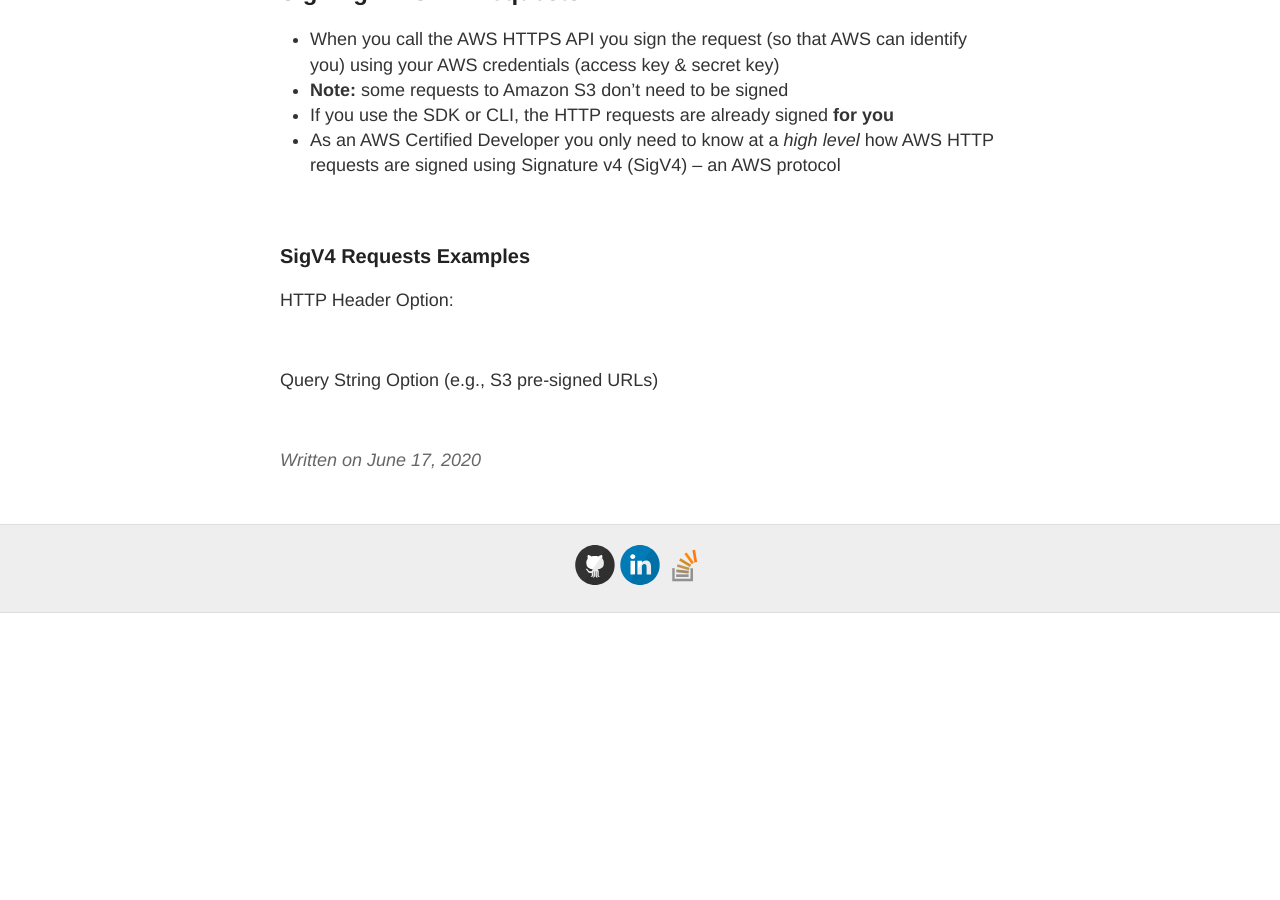
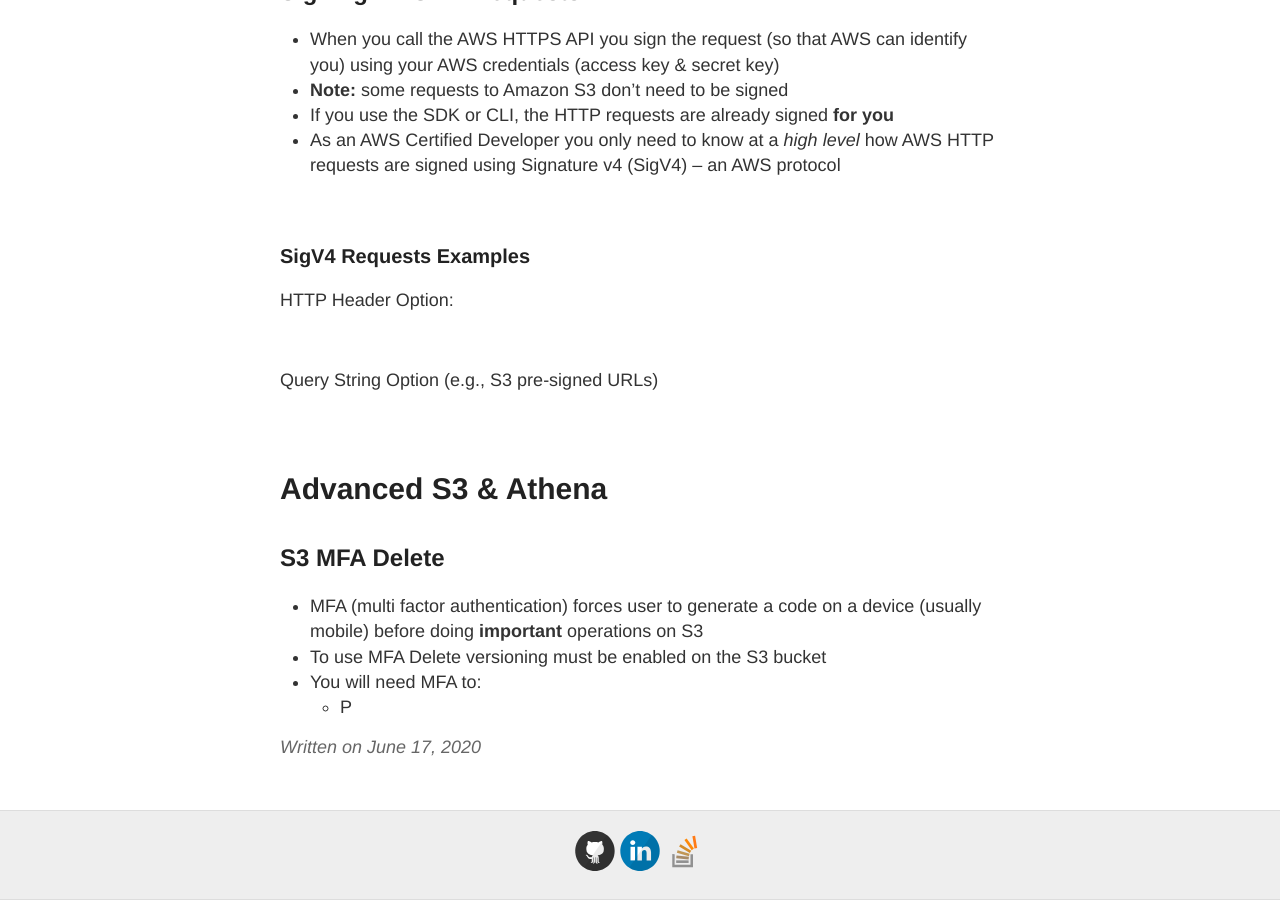
Before and after one commit to gutucristian/gutucristian.github.io, a Jekyll site: the page built from _posts/2020-06-17-Amazon-Web-Services-(AWS).md, in a window 1280 px wide and 900 px high, scrolled down 70610 px. Built offline with Jekyll 4.4.1, drawn with Linux system fonts in a browser that asks for light colours; our own code applies the rules of GitHub Pages for plain Markdown files; before the commit the page ends 71223 px from its top, so only the background shows below that.

Commit message:
Update 2020-06-17-Amazon-Web-Services-(AWS).md

```diff
--- a/_posts/2020-06-17-Amazon-Web-Services-(AWS).md
+++ b/_posts/2020-06-17-Amazon-Web-Services-(AWS).md
@@ -1734,3 +1734,12 @@
 Query String Option (e.g., S3 pre-signed URLs)
 
 ![]()
+
+# Advanced S3 & Athena
+
+## S3 MFA Delete
+
+- MFA (multi factor authentication) forces user to generate a code on a device (usually mobile) before doing **important** operations on S3
+- To use MFA Delete versioning must be enabled on the S3 bucket
+- You will need MFA to:
+  - P
```
